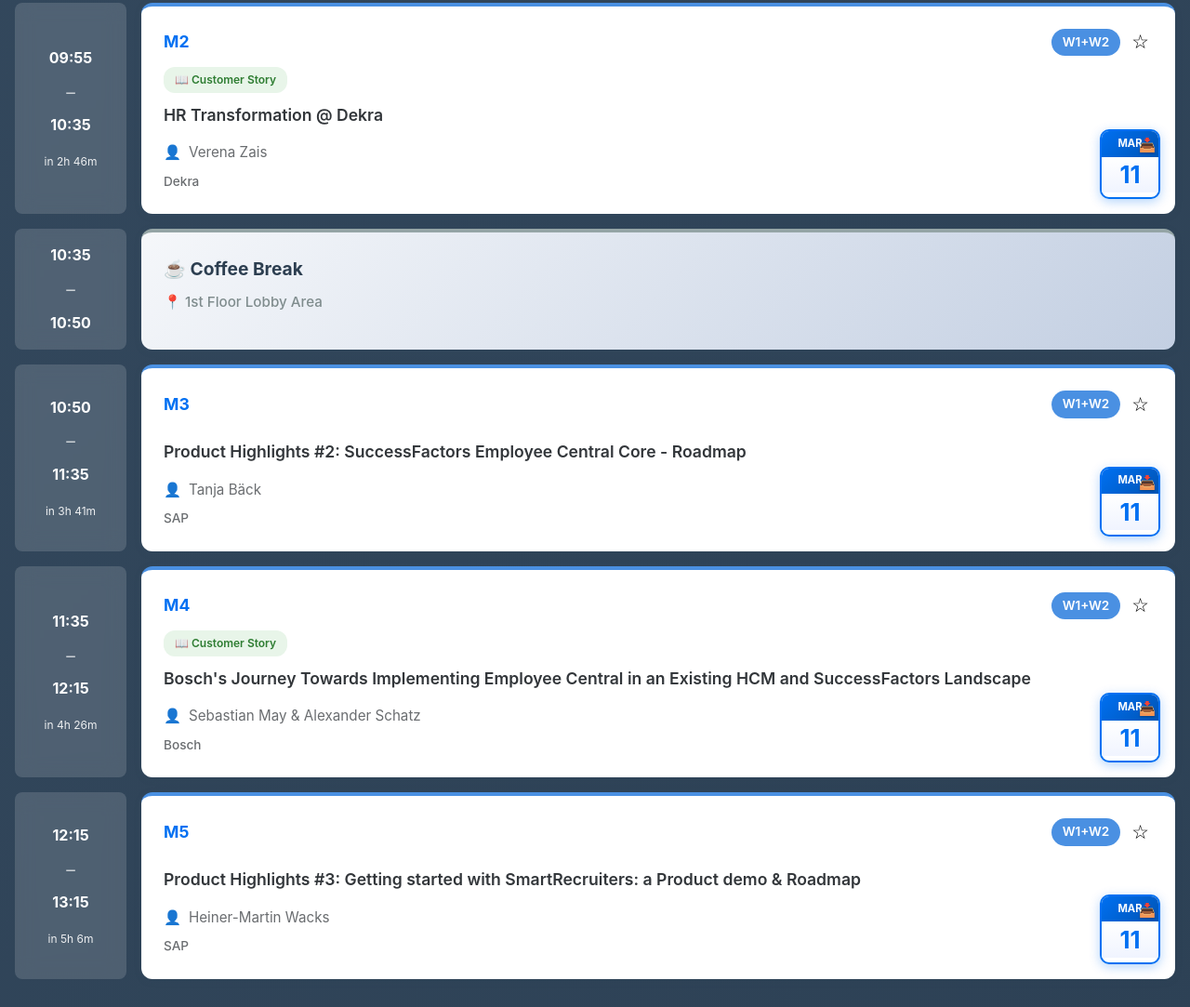
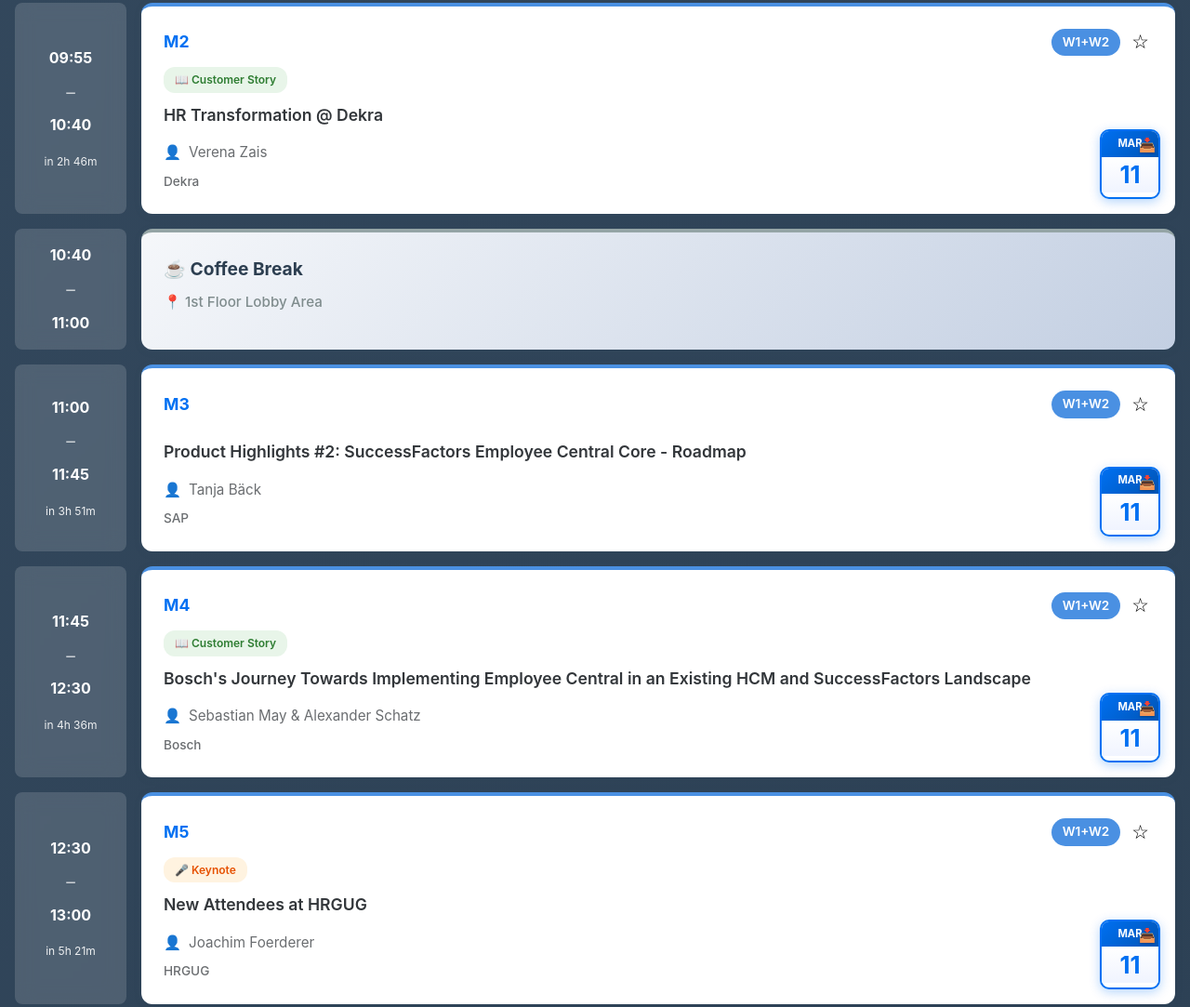
Before and after one commit to DivyDivya/hrgug-2026, a plain HTML site: page index.html in a window 1280 px wide. Shown: the part 1082-2165 px from the top of the page at 93% size. Drawn offline with Linux system fonts and the light colour scheme.

Commit message:
updated agenda

```diff
--- a/index.html
+++ b/index.html
@@ -1701,12 +1701,12 @@
 const sessionsData = {
     "M0": { "id": "M0", "title": "Kick-Off and Agenda", "speaker": "Joachim Foerderer & Sarah Nehring", "company": "HRGUG", "room": "W1+W2", "date": "2026-03-11", "timeFrom": "09:00", "timeTo": "09:10", "description": "Opening session and conference agenda overview", "type": "keynote" },
     "M1": { "id": "M1", "title": "Product Highlights #1: SAP SuccessFactors Roadmap and Vision", "speaker": "Bianka Woelke", "company": "SAP", "room": "W1+W2", "date": "2026-03-11", "timeFrom": "09:10", "timeTo": "09:55", "description": "SAP SuccessFactors Roadmap and Vision", "type": "roadmap" },
-    "M2": { "id": "M2", "title": "HR Transformation @ Dekra", "speaker": "Verena Zais", "company": "Dekra", "room": "W1+W2", "date": "2026-03-11", "timeFrom": "09:55", "timeTo": "10:35", "description": "Insights into HR Transformation at Dekra", "type": "customer-story" },
-    "BREAK1": { "id": "BREAK1", "title": "☕ Coffee Break", "speaker": "", "company": "", "room": "1st Floor Lobby Area", "date": "2026-03-11", "timeFrom": "10:35", "timeTo": "10:50", "description": "Coffee and networking break", "isBreak": true },
-    "M3": { "id": "M3", "title": "Product Highlights #2: SuccessFactors Employee Central Core - Roadmap", "speaker": "Tanja Bäck", "company": "SAP", "room": "W1+W2", "date": "2026-03-11", "timeFrom": "10:50", "timeTo": "11:35", "description": "Explore the future vision and roadmap for SAP SuccessFactors Employee Central. Learn how upcoming innovations will boost HR productivity by empowering employees and managers and by optimizing and automating HR admin processes.", "type": "roadmap" },
-    "M4": { "id": "M4", "title": "Bosch's Journey Towards Implementing Employee Central in an Existing HCM and SuccessFactors Landscape", "speaker": "Sebastian May & Alexander Schatz", "company": "Bosch", "room": "W1+W2", "date": "2026-03-11", "timeFrom": "11:35", "timeTo": "12:15", "description": "Bosch's Journey Toward Implementing Employee Central in an Existing HCM and SuccessFactors Landscape", "type": "customer-story" },
-    "M5": { "id": "M5", "title": "Product Highlights #3: Getting started with SmartRecruiters: a Product demo & Roadmap", "speaker": "Heiner-Martin Wacks", "company": "SAP", "room": "W1+W2", "date": "2026-03-11", "timeFrom": "12:15", "timeTo": "13:15", "description": "Are you new to the SmartRecruiters ecosystem or considering how it fits within your HR landscape? This session offers a high-level walkthrough of the SmartOS platform and Winston. We'll cover the \"Success Pillars\" of the product: Attendees will see a live demo of core functionalities including core functionality, the AI-powered Winston assistant, and integrated analytics. The session concludes with an open Q&A to address foundational questions and best practices for new users.", "type": "roadmap" },
-    "LUNCH1": { "id": "LUNCH1", "title": "🍽️ Lunch", "speaker": "", "company": "", "room": "All Areas", "date": "2026-03-11", "timeFrom": "13:15", "timeTo": "14:30", "description": "Lunch break", "isBreak": true },
+    "M2": { "id": "M2", "title": "HR Transformation @ Dekra", "speaker": "Verena Zais", "company": "Dekra", "room": "W1+W2", "date": "2026-03-11", "timeFrom": "09:55", "timeTo": "10:40", "description": "Insights into HR Transformation at Dekra", "type": "customer-story" },
+    "BREAK1": { "id": "BREAK1", "title": "☕ Coffee Break", "speaker": "", "company": "", "room": "1st Floor Lobby Area", "date": "2026-03-11", "timeFrom": "10:40", "timeTo": "11:00", "description": "Coffee and networking break", "isBreak": true },
+    "M3": { "id": "M3", "title": "Product Highlights #2: SuccessFactors Employee Central Core - Roadmap", "speaker": "Tanja Bäck", "company": "SAP", "room": "W1+W2", "date": "2026-03-11", "timeFrom": "11:00", "timeTo": "11:45", "description": "Explore the future vision and roadmap for SAP SuccessFactors Employee Central. Learn how upcoming innovations will boost HR productivity by empowering employees and managers and by optimizing and automating HR admin processes.", "type": "roadmap" },
+    "M4": { "id": "M4", "title": "Bosch's Journey Towards Implementing Employee Central in an Existing HCM and SuccessFactors Landscape", "speaker": "Sebastian May & Alexander Schatz", "company": "Bosch", "room": "W1+W2", "date": "2026-03-11", "timeFrom": "11:45", "timeTo": "12:30", "description": "Bosch's Journey Toward Implementing Employee Central in an Existing HCM and SuccessFactors Landscape", "type": "customer-story" },
+    "M5": { "id": "M5", "title": "New Attendees at HRGUG", "speaker": "Joachim Foerderer", "company": "HRGUG", "room": "W1+W2", "date": "2026-03-11", "timeFrom": "12:30", "timeTo": "13:00", "description": "Welcome session for new attendees at HRGUG", "type": "keynote" },
+    "LUNCH1": { "id": "LUNCH1", "title": "🍽️ Lunch", "speaker": "", "company": "", "room": "All Areas", "date": "2026-03-11", "timeFrom": "13:00", "timeTo": "14:30", "description": "Lunch break", "isBreak": true },
     "M6": { "id": "M6", "title": "Workforce Management: Roadmap and Vision", "speaker": "Stephanie Rhein", "company": "SAP", "room": "W1+W2", "date": "2026-03-11", "timeFrom": "14:30", "timeTo": "15:10", "description": "Explore the future vision and roadmap for SAP SuccessFactors Workforce Management, covering absence management, time and attendance, workforce scheduling, and activity management. Learn how upcoming innovations will streamline leave processes, enhance productivity and compliance, optimize workforce scheduling, and enable activity-based time recording to improve operational efficiency and the employee experience.", "type": "roadmap" },
     "M7": { "id": "M7", "title": "H4S4 - News and Roadmap of the S/4 HANA 2025 release", "speaker": "Nicole Schwalm & Michael Fruechtl", "company": "SAP", "room": "W3", "date": "2026-03-11", "timeFrom": "14:30", "timeTo": "15:10", "description": "Find out about the latest development in S/4 HANA HCM Private Cloud release 2025", "type": "roadmap" },
     "M8": { "id": "M8", "title": "Unlocking Business Impact with AI Agents in SAP SuccessFactors", "speaker": "Gerald Reinhard", "company": "SAP", "room": "W1+W2", "date": "2026-03-11", "timeFrom": "15:15", "timeTo": "15:55", "description": "Join us for an interactive customer session focused on exploring how AI Agents can transform SAP SuccessFactors HR Core. We'll start with the Data Quality Agent as a practical example and then broaden the discussion to identify additional high-impact use cases. The goal is to understand your biggest HR challenges, uncover opportunities where agentic AI can deliver measurable business value, and co-create ideas that drive efficiency, compliance, and employee experience. Your feedback will help shape the next generation of intelligent HR solutions.", "type": "roadmap" },
```
